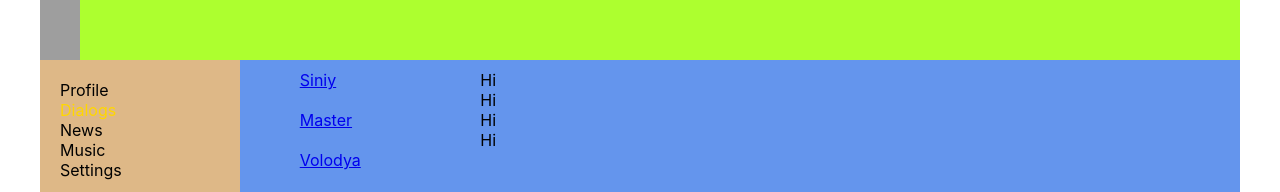
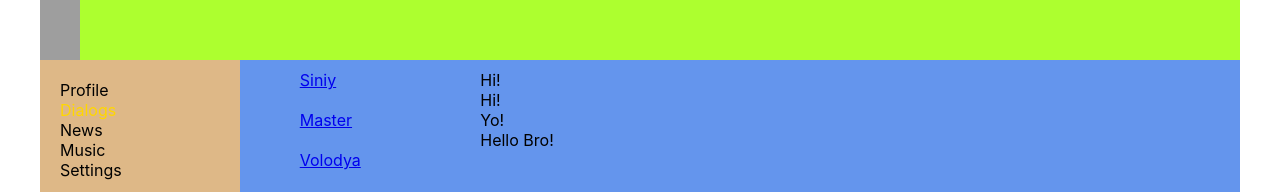
Before and after one commit to Lip-ok/SN-project, a React (Create React App) app: page /message in a window 1280 px wide. Shown: the top 192 px of the page. Built offline with nearby package versions, Linux system fonts and the light colour scheme; grey boxes are pictures that could not be loaded.

Commit message:
Method .map lerned

```diff
--- a/src/components/Dialogs/Dialogs.jsx
+++ b/src/components/Dialogs/Dialogs.jsx
@@ -17,22 +17,39 @@
         </div>
     )
 }
+    let userData = [
+        {id:'1', name:'Siniy' },
+        {id:'2', name:'Master' },
+        {id:'3', name:'Volodya' },
+        {id:'4', name:'Stas' }
+    ];
+
+    let dialogElements = userData.map( dialog => <DialogItem name={dialog.name} id={dialog.id}/> );
+
+
+
+
+    let messageData =[
+        {message: 'Hi!'},
+        {message: 'Hi!'},
+        {message: 'Yo!'},
+        {message: 'Hello Bro!'}
+
+    ]
+
+    let messageDataElements = messageData.map( message => <Message message={message.message} />);
+
+
 
 const Dialogs = () => {
     return (
 
         <div className={s.dialogs}>
             <div className={s.dialogsItems}>
-                <DialogItem name='Siniy' id='1'/>
-                <DialogItem name='Master' id='2'/>
-                <DialogItem name='Volodya' id='3'/>
-                <DialogItem name='Stas' id='4'/>
+                {dialogElements}
             </div>
             <div className={s.messages}>
-               <Message message='Hi' />
-               <Message message='Hi' />
-               <Message message='Hi' />
-               <Message message='Hi' />
+                {messageDataElements}
             </div>
         </div>
     )
--- a/src/components/Profile/MyPosts/MyPosts.jsx
+++ b/src/components/Profile/MyPosts/MyPosts.jsx
@@ -1,9 +1,14 @@
 import React from 'react';
-
-
 import s from './MyPosts.module.css';
 import Post from './Post/Post';
 
+let postsData = [
+    {message: 'Hello bro!', count: 3},
+    {message: 'Yo', count: 14},
+    {message: 'WTF!?', count: 41},
+
+]
+let postsDataElements = postsData.map(posts => <Post message={posts.message} count={posts.count}/>)
 
 const MyPosts = () => {
     return (
@@ -18,9 +23,7 @@
             </div>
             <div>
                 <div className={s.posts}>
-                    <Post message='Hello Egor' count='15'/>
-                    <Post message='Hello Sasha' count='20'/>
-
+                   { postsDataElements}
                 </div>
             </div>
         </div>
```
